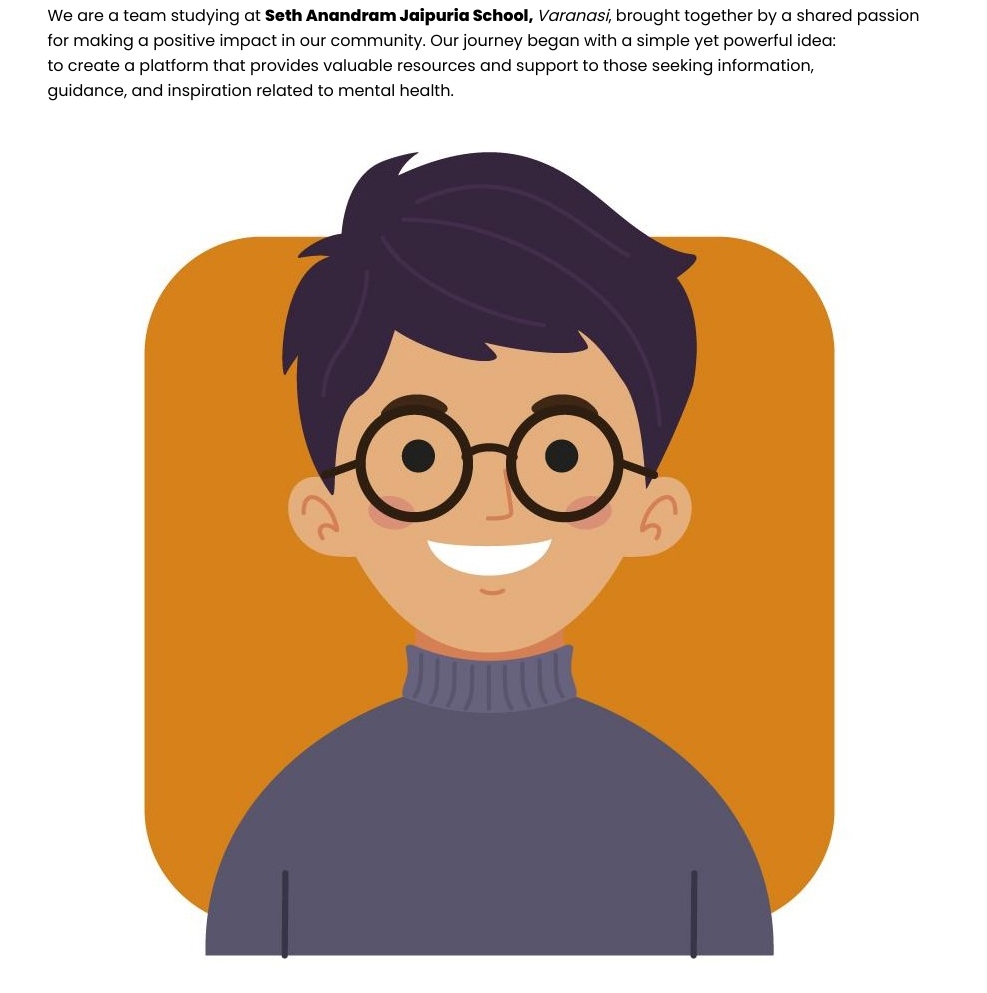
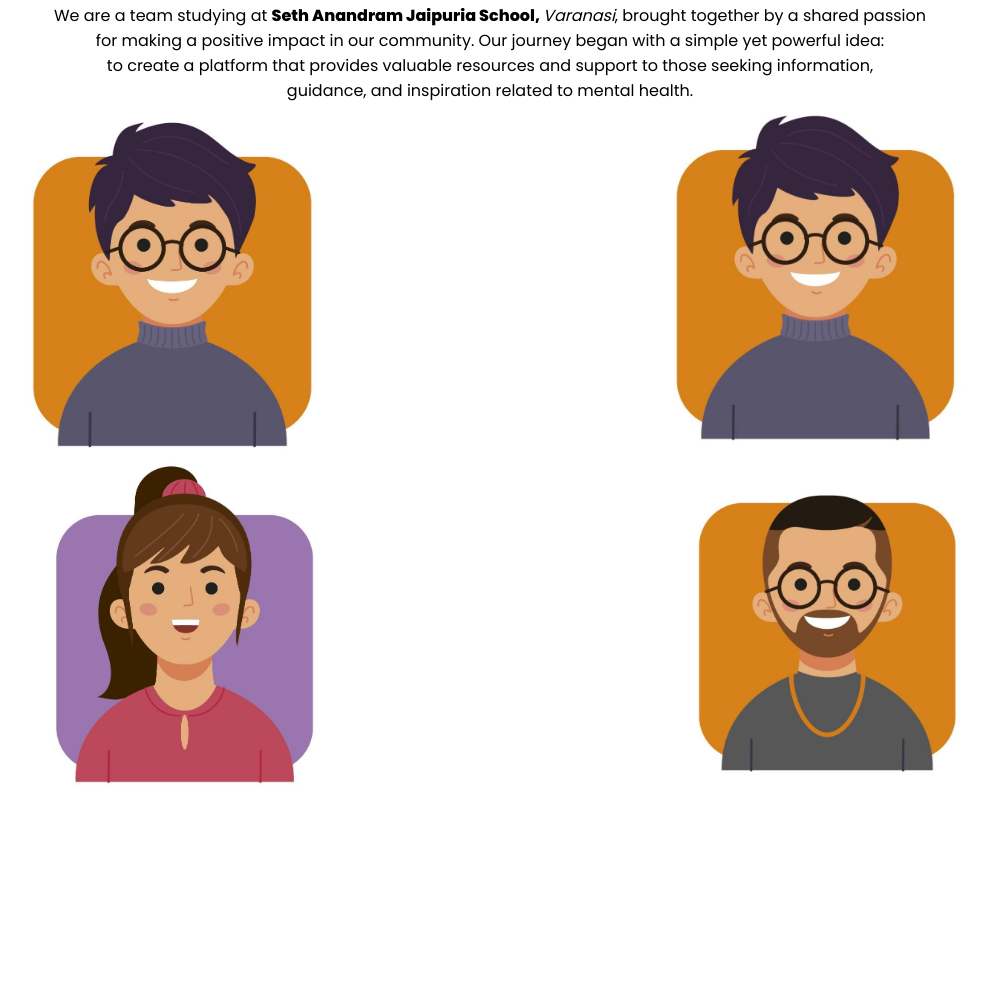
Before and after one commit to adiyadav123/MindfulJourney, a plain HTML site: page index.html in a window 1280 px wide. Shown: the part 1946-2939 px from the top of the page, without its empty margins (150-1137 px from the left). After the commit the page ends 2744 px from the top, so only its background shows below. Drawn offline with Linux system fonts and the light colour scheme.

Commit message:
aligned images

```diff
--- a/index.html
+++ b/index.html
@@ -91,7 +91,7 @@
             <img src="./assets/aditya.jpg" alt="aditya" />
           </div>
         </div>
-        <div class="second_two">
+        <div class="last_two">
           <div class="shrinjani">
             <img src="./assets/shrinjani.jpg" alt="shrinjani" />
           </div>
--- a/style.css
+++ b/style.css
@@ -280,6 +280,9 @@
 .about{
   height: 100vh;
 }
+.about_text{
+  text-align: center;
+}
 .starter {
   display: flex;
   align-items: center;
@@ -298,3 +301,22 @@
   justify-content: center;
   flex-direction: column;
 }
+.first_two{
+  display: flex;
+  align-items: center;
+  justify-content: center;
+}
+.last_two{
+  display: flex;
+  align-items: center;
+  justify-content: center;
+}
+.kaveesh, .aditya, .anay, .shrinjani{
+  display: flex;
+  align-items: center;
+  justify-content: center;
+}
+.kaveesh img, .aditya img, .anay img, .shrinjani img {
+  height: 50%;
+  width: 50%;
+}
```
